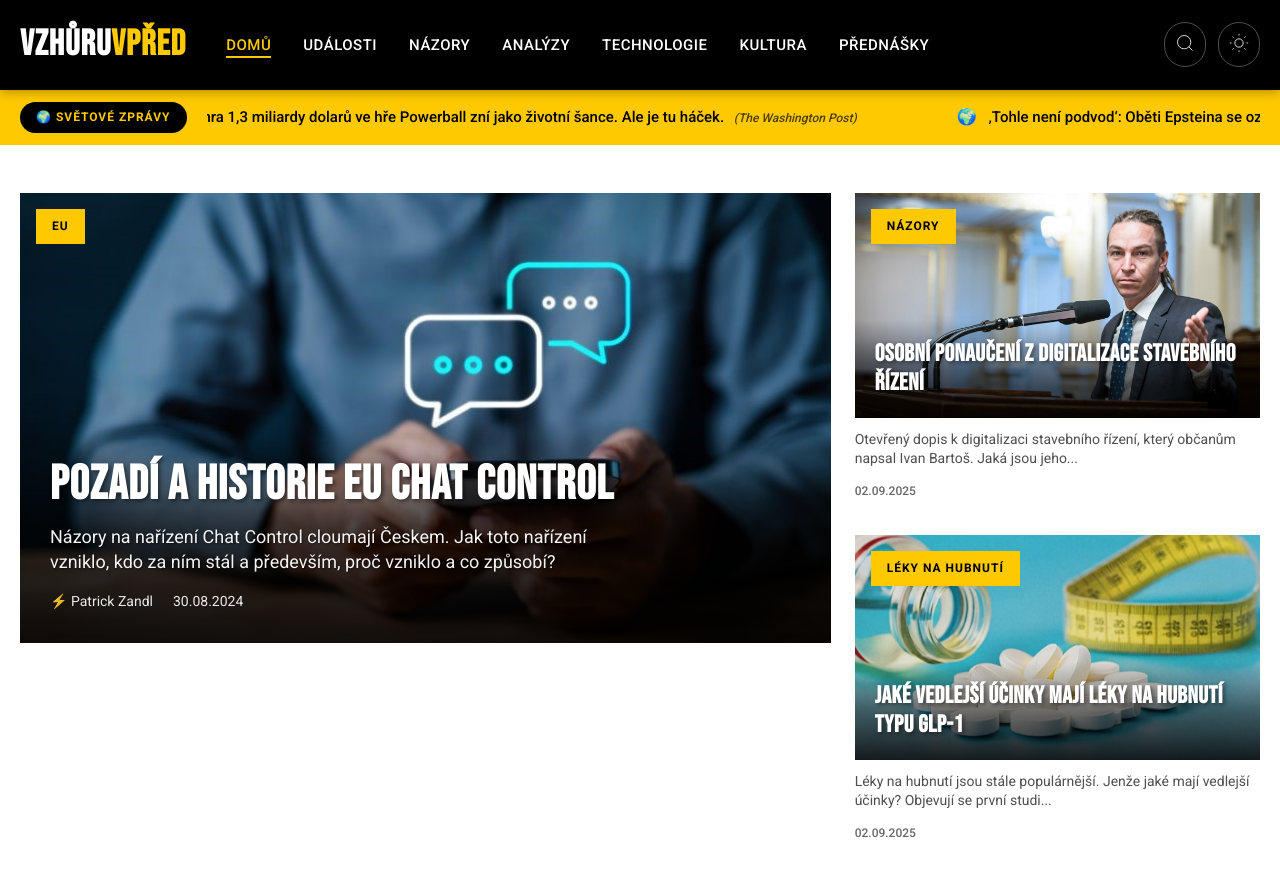
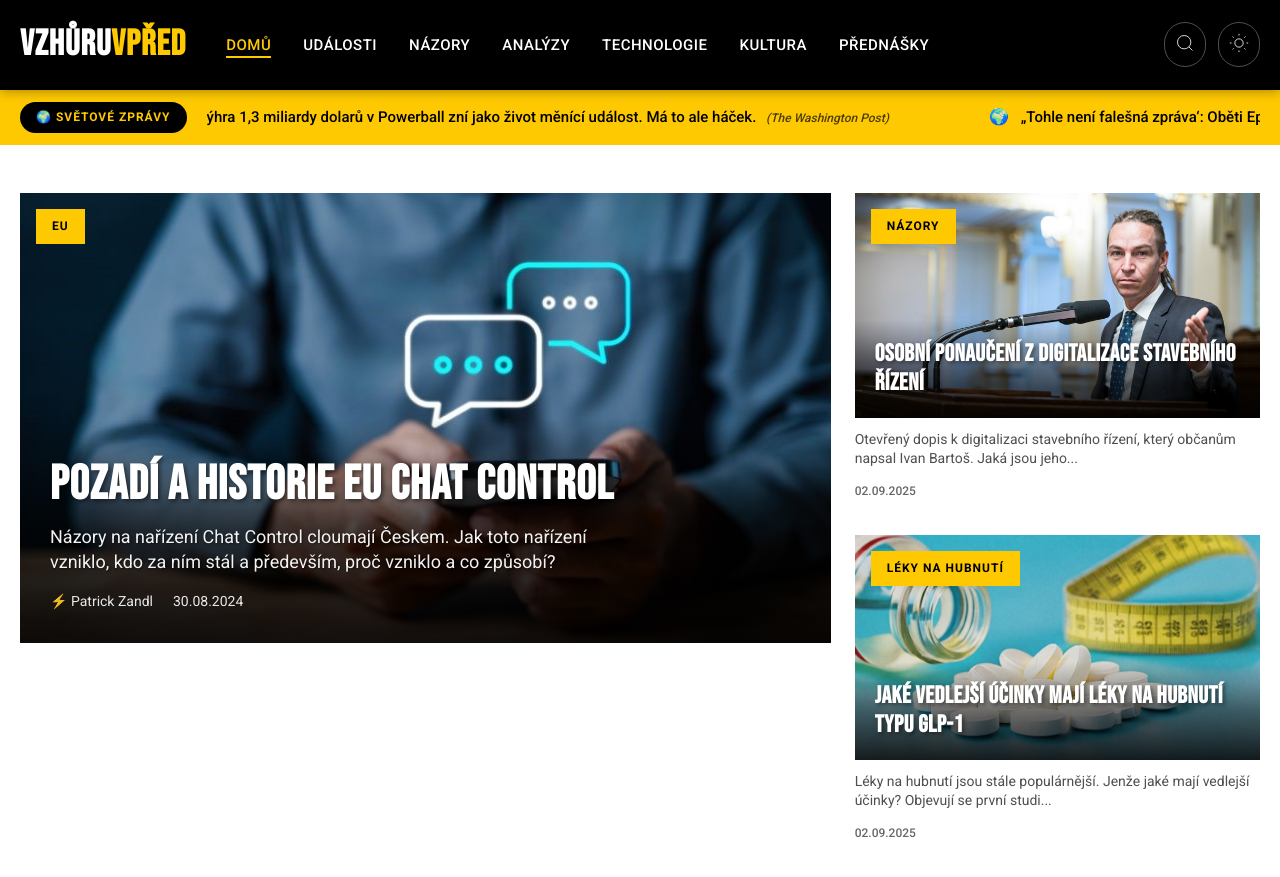
Before and after one commit to tangero/vzhuruvpred, a Jekyll site: the page built from index.html, in a window 1280 px wide and 900 px high. Shown: the top 877 px of the window. Built offline with Jekyll 4.4.1, drawn with Linux system fonts in a browser that asks for light colours; part of the change alters nothing that is shown.

Commit message:
Update world news 2025-09-04 17:18

```diff
--- a/_data/world_news.json
+++ b/_data/world_news.json
@@ -1,10 +1,10 @@
 {
-  "last_updated": "2025-09-04T16:22:48",
+  "last_updated": "2025-09-04T17:15:06",
   "articles": [
     {
       "flag": "🇺🇸",
       "country": "us",
-      "title": "Sloupek | Výhra 1,3 miliardy dolarů ve hře Powerball zní jako životní šance. Ale je tu háček.",
+      "title": "Komentář | Výhra 1,3 miliardy dolarů v Powerball zní jako život měnící událost. Má to ale háček.",
       "original_title": "Column | A $1.3 billion Powerball win sounds life-changing. Here’s the catch. - The Washington Post",
       "url": "https://www.washingtonpost.com/business/2025/09/03/powerball-jackpot-billion-money-issues/",
       "urlToImage": "https://www.washingtonpost.com/wp-apps/imrs.php?src=https://arc-anglerfish-washpost-prod-washpost.s3.amazonaws.com/public/DVN5QPY32VALZECZMUKE2LW4M4.jpg&w=1440",
@@ -15,7 +15,7 @@
     {
       "flag": "🌍",
       "country": "global",
-      "title": "‚Tohle není podvod‘: Oběti Epsteina se ozývají a požadují zveřejnění dokumentů",
+      "title": "„Tohle není falešná zpráva‘: Oběti Epsteina promluvily a žádají zveřejnění dokumentů",
       "original_title": "'This is not a hoax': Epstein survivors speak out demanding files be released - ABC News",
       "url": "https://abcnews.go.com/Politics/jeffrey-epstein-survivors-set-speak-capitol-hill/story?id\\\\u003d125211468",
       "urlToImage": null,
@@ -32,29 +32,29 @@
       "urlToImage": "https://www.washingtonpost.com/wp-apps/imrs.php?src=https://arc-anglerfish-washpost-prod-washpost.s3.amazonaws.com/public/UHHA53RUWII6XFUZADJRD4J5FU.jpg&w=1440",
       "source": "The Washington Post",
       "publishedAt": "2025-09-03T15:51:56Z",
-      "description": "Vinay Prasad, nejvyšší představitel agentury pro vakcíny a klíčový spojenec RFK Jr., říká, že FDA je nyní „nejistá“, zda je běžná praxe bezpečná a účinná."
+      "description": "Vinay Prasad, špičkový úředník pro vakcíny a klíčový spojenec RFK Jr., říká, že FDA je nyní „nejistá“, zda je běžná praxe bezpečná a účinná."
     },
     {
       "flag": "🌍",
       "country": "global",
-      "title": "DeSantis a Ladapo zruší ve floridském právu všechny povinné očkování",
+      "title": "DeSantis a Ladapo zruší ve floridském zákoně všechna nařízení k očkování",
       "original_title": "DeSantis and Ladapo to ‘end all vaccine mandates in Florida law’ - Miami Herald",
       "url": "https://www.miamiherald.com/news/politics-government/state-politics/article311956239.html",
       "urlToImage": "https://www.miamiherald.com/public/latest-news/nj98cq/picture303276931/alternates/LANDSCAPE_1140/MIA_MIAMI-DADEFLUORIDEVOTEA%20(11)",
       "source": "Miami Herald",
       "publishedAt": "2025-09-03T15:33:05Z",
-      "description": "Floridský hlavní hygienik Joseph Ladapo oznámil plány na ukončení všech očkovacích povinností ve školách a ve státních zákonech během akce v okrese Hillsborough."
+      "description": "Floridský chirurgický generál Joseph Ladapo oznámil plány na ukončení všech očkovacích povinností ve školách a státním právu během akce v okrese Hillsborough."
     },
     {
       "flag": "🇺🇸",
       "country": "us",
-      "title": "SNL mění obsazení. Představujeme pět nových členů hereckého týmu pořadu.",
+      "title": "SNL mění obsazení. Představujeme pět nových členů show.",
       "original_title": "SNL revamps its roster. Meet the show’s five new cast members. - The Washington Post",
       "url": "https://www.washingtonpost.com/entertainment/2025/09/03/saturday-night-live-cast-members/",
       "urlToImage": "https://www.washingtonpost.com/wp-apps/imrs.php?src=https://arc-anglerfish-washpost-prod-washpost.s3.amazonaws.com/public/TFTY7MW7VYUNPQJADTV3AMGJU4.JPG&w=1440",
       "source": "The Washington Post",
       "publishedAt": "2025-09-03T15:22:43Z",
-      "description": "Do nadcházející 51. sezóny nastupují Ben Marshall, Veronika Slowikowska, Tommy Brennan, Jeremy Culhane a Kam Patterson poté, co odešla řada členů."
+      "description": "Příchod Ben Marshalla, Veroniky Slowikowské, Tommyho Brennana, Jeremyho Culhana a Kama Pattersona k nadcházející 51. sezóně následuje po několika odchodech."
     },
     {
       "flag": "🇬🇧",
@@ -65,12 +65,12 @@
       "urlToImage": "https://ichef.bbci.co.uk/news/1024/branded_news/8485/live/ee257d80-88c3-11f0-84c8-99de564f0440.png",
       "source": "BBC News",
       "publishedAt": "2025-09-03T15:06:27Z",
-      "description": "Podle expertů mohl být úder, který zabil 11 údajných členů kartelu, v rozporu s mezinárodním právem."
+      "description": "Podle expertů mohl úder, který zabil 11 údajných členů kartelu, porušovat mezinárodní právo."
     },
     {
       "flag": "🇺🇸",
       "country": "us",
-      "title": "Travis Kelce je zásnubami s Taylor Swift 'jako dítě",
+      "title": "Travis Kelce je zásnubami s Taylor Swift 'jako na obláčku",
       "original_title": "Travis Kelce is ‘giddy’ about his engagement to Taylor Swift - CNN",
       "url": "https://www.cnn.com/2025/09/03/entertainment/travis-kelce-taylor-swift-engagement",
       "urlToImage": "https://media.cnn.com/api/v1/images/stellar/prod/05-023-screenshot-2025-08-26-at-6-46-14-pm-jpg.jpg?c=16x9&q=w_800,c_fill",
@@ -81,7 +81,7 @@
     {
       "flag": "🌍",
       "country": "global",
-      "title": "Newyorský „Strojek velkého třesku“ prošel klíčovým prvním testem",
+      "title": "První velký test newyorského „urychlovače částic“ dopadl úspěšně",
       "original_title": "New York’s ‘Big Bang Machine’ Passes Critical First Test - Gizmodo",
       "url": "https://gizmodo.com/powerful-particle-detector-in-new-york-passes-critical-standard-candle-test-2000652143",
       "urlToImage": "https://gizmodo.com/app/uploads/2025/09/sphenix-detector-brookhaven-quark-gluon-plasma-main-1200x675.jpg",
@@ -92,7 +92,7 @@
     {
       "flag": "🌍",
       "country": "global",
-      "title": "Google News: Akcie Alphabetu atakují rekordní maximum, protože obavy z antitrustových opatření polevují - Barron's",
+      "title": "Google News: Akcie Alphabetu se vyšplhaly na rekordní maximum, protože obavy z antitrustu polevily – Barron’s",
       "original_title": "Google News: Alphabet Stock Hits All-Time High as Antitrust Fears Fade - Barron's",
       "url": "https://www.barrons.com/articles/google-alphabet-stock-price-ruling-alphabet-stock-apple-e82117fa",
       "urlToImage": null,
@@ -103,40 +103,40 @@
     {
       "flag": "🌍",
       "country": "global",
-      "title": "Putin a Si Ťin-pching přemýšlejí, jak se dožít 150 pomocí moderní transplantace orgánů",
+      "title": "Putin a Si Ťin-pching plánují, jak se dožít 150 let pomocí moderní transplantace orgánů",
       "original_title": "Putin and Xi brainstorm living to 150 with modern organ transplants - politico.eu",
       "url": "https://www.politico.eu/article/vladimir-putin-xi-jiping-caught-discussing-living-150-years-old-bio-technology-longevity/",
       "urlToImage": "https://www.politico.eu/cdn-cgi/image/width=1200,height=630,fit=crop,quality=80,onerror=redirect/wp-content/uploads/2025/09/03/GettyImages-2232549482-scaled.jpg",
       "source": "POLITICO.eu",
       "publishedAt": "2025-09-03T14:11:00Z",
-      "description": "Ruský vůdce byl nahrán, jak se s čínským prezidentem v soukromí zamýšlí nad „nesmrtelností“"
+      "description": "Ruský vůdce při neveřejném rozhovoru s čínským prezidentem uvažoval o „nesmrtelnosti“"
     },
     {
       "flag": "🇺🇸",
       "country": "us",
-      "title": "Přeživší střelby v Maine a rodiny obětí žalují americkou vládu za masakr",
+      "title": "Přeživší střelbu v Maine a rodiny obětí žalují americkou vládu za masakr",
       "original_title": "Maine shooting survivors, families sue U.S. government over massacre - The Washington Post",
       "url": "https://www.washingtonpost.com/nation/2025/09/03/lewiston-maine-robert-card-shooting-lawsuit/",
       "urlToImage": "https://www.washingtonpost.com/wp-apps/imrs.php?src=https://arc-anglerfish-washpost-prod-washpost.s3.amazonaws.com/public/YGIYIUNPTR3RKTW4QOTNNLNKK4_size-normalized.jpg&w=1440",
       "source": "The Washington Post",
       "publishedAt": "2025-09-03T14:07:53Z",
-      "description": "Rodiny obětí a přeživších z masové vraždy v Lewistonu z roku 2023 tvrdí, že armáda ignorovala varovné signály o nebezpečí, které představoval záložník Robert Card."
+      "description": "Rodiny obětí a přeživších masové vraždy v Lewistonu z roku 2023 tvrdí, že armáda ignorovala varovné signály o nebezpečnosti rezervisty Roberta Carda."
     },
     {
       "flag": "🌍",
       "country": "global",
-      "title": "Mimo techniku? Jak Bentley reaguje na 21. století.",
+      "title": "Mimo technologii? Jak Bentley reaguje na 21. století.",
       "original_title": "Beyond technology? How Bentley is reacting to the 21st century. - Ars Technica",
       "url": "https://arstechnica.com/features/2025/09/beyond-technology-how-bentley-is-reacting-to-the-21st-century/",
       "urlToImage": "https://cdn.arstechnica.net/wp-content/uploads/2025/08/15-EXP-15-Detail-1152x648.jpg",
       "source": "Ars Technica",
       "publishedAt": "2025-09-03T13:36:40Z",
-      "description": "S Čínou připravenou dominovat, kam se poděje značka jako Bentley?"
+      "description": "S dominancí Číny na obzoru – kam se poděje značka jako Bentley?"
     },
     {
       "flag": "🌍",
       "country": "global",
-      "title": "Žena z Pensacoly se v zálivu nakazila bakteriemi „požírajícími maso“ | FOTKY",
+      "title": "Pensacolská žena se v zálivu nakazila bakteriemi požírajícími maso | FOTKY",
       "original_title": "Pensacola woman contracts 'flesh eating' bacteria in Sound | PHOTOS - Pensacola News Journal",
       "url": "https://www.pnj.com/picture-gallery/news/local/pensacola/2025/09/03/florida-woman-contracts-flesh-eating-bacteria-vibrio-in-santa-rosa-sound/85939842007/",
       "urlToImage": "https://www.pnj.com/gcdn/authoring/authoring-images/2025/09/02/PPEN/85939041007-genevieve-gallagher-in-the-hospital.jpg?crop=1535,865,x0,y591&width=1535&height=865&format=pjpg&auto=webp",
@@ -147,24 +147,24 @@
     {
       "flag": "🌍",
       "country": "global",
-      "title": "‘The Paper’ má druhou řadu dřív, než odnož ‘The Office’ odstartuje na Peacocku",
+      "title": "‘The Paper’ obdržel druhou řadu ještě před premiérou na Peacocku",
       "original_title": "‘The Paper’ Renewed For Season 2 Ahead Of ‘The Office’ Offshoot’s Premiere On Peacock - Deadline",
       "url": "http://deadline.com/2025/09/the-paper-renewed-season-2-peacock-the-office-spinoff-1236504767/",
       "urlToImage": "https://deadline.com/wp-content/uploads/2025/08/The-Paper.jpg?w=1024",
       "source": "Deadline",
       "publishedAt": "2025-09-03T12:50:00Z",
-      "description": "Den před premiérou seriálu The Paper na Peacocku byl spin-off stanice The Office potvrzen i pro druhou řadu."
+      "description": "Den před premiérou seriálu The Paper na Peacocku byl objednán druhý řád jeho odvozeniny The Office."
     },
     {
       "flag": "🌍",
       "country": "global",
-      "title": "Zvěsti: iPhone 17 Pro bude mít lepší tepelný management pro delší výdrž baterie, vyšší jas displeje a další vylepšení - 9to5Mac",
+      "title": "Zvěsti: iPhone 17 Pro bude mít lepší tepelný management pro vyšší výdrž baterie, jas displeje a další vylepšení – 9to5Mac",
       "original_title": "Rumor: iPhone 17 Pro to feature better thermals for improved battery life, display brightness, more - 9to5Mac",
       "url": "https://9to5mac.com/2025/09/03/rumor-iphone-17-pro-to-feature-better-thermals-for-improved-battery-life-display-brightness-more/",
       "urlToImage": "https://i0.wp.com/9to5mac.com/wp-content/uploads/sites/6/2025/07/iphone-17-pro-concept-liquid-glass.jpg?resize=1200%2C628&quality=82&strip=all&ssl=1",
       "source": "9to5Mac",
       "publishedAt": "2025-09-03T12:47:00Z",
-      "description": "Do startu řady iPhone 17 zbývá méně než týden a dnešní nová zpráva přináší…"
+      "description": "Do startu prodeje řady iPhone 17 zbývá méně než týden a dnešní zpráva přináší…"
     },
     {
       "flag": "🌍",
@@ -197,7 +197,7 @@
       "urlToImage": "https://dims.apnews.com/dims4/default/66619e1/2147483647/strip/true/crop/6048x3402+0+315/resize/1440x810!/quality/90/?url=https%3A%2F%2Fassets.apnews.com%2F7d%2F21%2Fe0cae6d1279a71062412df6f994b%2F61ded03a1df64cc29dbf4ac925e705f9",
       "source": "Associated Press",
       "publishedAt": "2025-09-03T12:17:00Z",
-      "description": "Bleskurychlý požár zničil domy v kalifornském městečku zlatokopů, které kolem roku 1850 založili čínští horníci vyhnaní z nedalekého tábora. Je to jeden z téměř dvou desítek požárů, které ve středu..."
+      "description": "Rychle se šířící požár zničil domy v kalifornském městečku z dob zlaté horečky, které kolem roku 1850 založili čínští horníci vyhnaní z nedalekého tábora. Je jedním z téměř dvou desítek požárů, kte..."
     },
     {
       "flag": "🌍",
@@ -208,7 +208,7 @@
       "urlToImage": "https://platform.theverge.com/wp-content/uploads/sites/2/2025/09/remarkable_paperpromove1.jpg?quality=90&strip=all&crop=0%2C10.717271201674%2C100%2C78.565457596651&w=1200",
       "source": "The Verge",
       "publishedAt": "2025-09-03T12:00:00Z",
-      "description": "The Move je cenově dostupná verze tabletu Remarkable’s Paper Pro s pokročilým barevným displejem a bezdrátově nabíjeným perem."
+      "description": "The Move je kapesní verze tabletu Remarkable Paper Pro s pokročilým barevným displejem a bezdrátově dobíjeným perem."
     },
     {
       "flag": "🌍",
@@ -219,18 +219,18 @@
       "urlToImage": "https://cdn.mos.cms.futurecdn.net/kWHdnrU6aQqcMoKcJfJtpC.jpg",
       "source": "Live Science",
       "publishedAt": "2025-09-03T11:44:55Z",
-      "description": "Vědci naučili čtyřnohého robota ANYmal hrát badminton a je tak dobrý, že zvládne s lidským protihráčem vyměnit deset úderů."
+      "description": "Vědci naučili čtyřnohého robota ANYmal hrát badminton a je tak dobrý, že zvládne s lidským protihráčem vyměnit až deset úderů."
     },
     {
       "flag": "🌍",
       "country": "global",
-      "title": "Zákonodárci žádají zveřejnění dalších Epsteinových dokumentů. A Trumpova rodina spouští kryptoměnu.",
+      "title": "Zákonodárci žádají zveřejnění dalších Epsteinových dokumentů. A Trumpova rodina uvádí na trh kryptoměnu.",
       "original_title": "Lawmakers push for release of more Epstein files. And, Trump family launches crypto - NPR",
       "url": "https://www.npr.org/2025/09/03/g-s1-86751/up-first-newsletter-jeffrey-epstein-trump-cryptocurrency-china-military-parade",
       "urlToImage": "https://npr.brightspotcdn.com/dims3/default/strip/false/crop/5242x2949+0+273/resize/1400/quality/100/format/jpeg/?url=http%3A%2F%2Fnpr-brightspot.s3.amazonaws.com%2F52%2F6e%2F1fa440a64845b932a0c947329ea8%2Fgettyimages-2225859689.jpg",
       "source": "NPR",
       "publishedAt": "2025-09-03T11:19:30Z",
-      "description": "Někteří členové Kongresu se snaží vynutit hlasování, aby Trumpova administrativa zveřejnila více souborů o Jeffreym Epsteinovi. A Trumpovo rodinné krypto začalo tento týden veřejně obchodovat."
+      "description": "Někteří členové Kongresu se snaží vynutit hlasování, aby Trumpova administrativa zveřejnila více dokumentů o Jeffreym Epsteinovi. A tento týden začaly veřejně obchodovat kryptoměny Trumpovy rodiny."
     },
     {
       "flag": "🌍",
@@ -241,7 +241,7 @@
       "urlToImage": "https://dims.apnews.com/dims4/default/ad07009/2147483647/strip/true/crop/3500x1969+0+182/resize/1440x810!/quality/90/?url=https%3A%2F%2Fassets.apnews.com%2Fe4%2F75%2F9279accfa5fd4957323177d1156f%2F4bdc15edc136492580a65b4aae4c68b8",
       "source": "Associated Press",
       "publishedAt": "2025-09-03T11:10:00Z",
-      "description": "Zatčení Grahama Linehana v Británii kvůli příspěvkům na sociálních sítích o transsexuálech rozpoutalo debatu o svobodě slova."
+      "description": "Zatčení Grahama Linehana v Británii kvůli příspěvkům o transsexuálech rozvířilo debatu o svobodě slova"
     },
     {
       "flag": "🌍",
@@ -252,29 +252,29 @@
       "urlToImage": "https://image.cnbcfm.com/api/v1/image/104278584-GettyImages-84590372.jpg?v=1582215176&w=1920&h=1080",
       "source": "CNBC",
       "publishedAt": "2025-09-03T10:57:45Z",
-      "description": "Macy's snadno překonala odhady zisku z Wall Street a zvýšila svůj výhled, protože přestavěné prodejny zaznamenaly lepší prodejní trendy."
+      "description": "Macy's výrazně překonala odhady zisku Wall Street a zvýšila výhled, protože přestavěné prodejny vykazovaly lepší prodejní trendy."
     },
     {
       "flag": "🌍",
       "country": "global",
-      "title": "SpaceX vypustila z Kalifornie na oběžnou dráhu 24 satelitů Starlink pomocí zcela nové rakety Falcon 9",
+      "title": "SpaceX vyslala na orbitu z Kalifornie 24 satelitů Starlink novou raketou Falcon 9",
       "original_title": "SpaceX launches 24 Starlink satellites to orbit from California on brand-new Falcon 9 rocket - Space",
       "url": "https://www.space.com/space-exploration/launches-spacecraft/spacex-new-falcon-9-rocket-starlink-launch-group-17-8",
       "urlToImage": "https://cdn.mos.cms.futurecdn.net/q4eyLb3D66DAmiZ2GfoPBo.jpg",
       "source": "Space.com",
       "publishedAt": "2025-09-03T04:06:11Z",
-      "description": "Šlo o 109. misi Falconu 9 v tomto roce."
+      "description": "Byl to 109. let Falconu 9 v tomto roce."
     },
     {
       "flag": "🌍",
       "country": "global",
-      "title": "Desítky záhadných útvarů objevených na Marsu mohou být pozůstatky \"neúspěšných planet",
+      "title": "Desítky záhadných útvarů objevených na Marsu mohou být pozůstatky \"zmařených planet",
       "original_title": "Dozens of mysterious blobs discovered inside Mars may be the remnants of 'failed planets' - Live Science",
       "url": "https://www.livescience.com/space/mars/dozens-of-mysterious-blobs-discovered-inside-mars-may-be-the-remnants-of-failed-planets",
       "urlToImage": "https://cdn.mos.cms.futurecdn.net/EHoV9n5pnrr7kZHQWmStCB.jpg",
       "source": "Live Science",
       "publishedAt": "2025-09-02T21:22:53Z",
-      "description": "Data z marsotřesení nasbíraná přistávacím modulem NASA InSight odhalila desítky záhadných hrudek v plášti Rudé planety. Struktury možná zanechaly silné dopady před až 4,5 miliardami let."
+      "description": "Data z marsotřesení odhalila v plášti planety desítky záhadných hrudí"
     },
     {
       "flag": "🌍",
```
